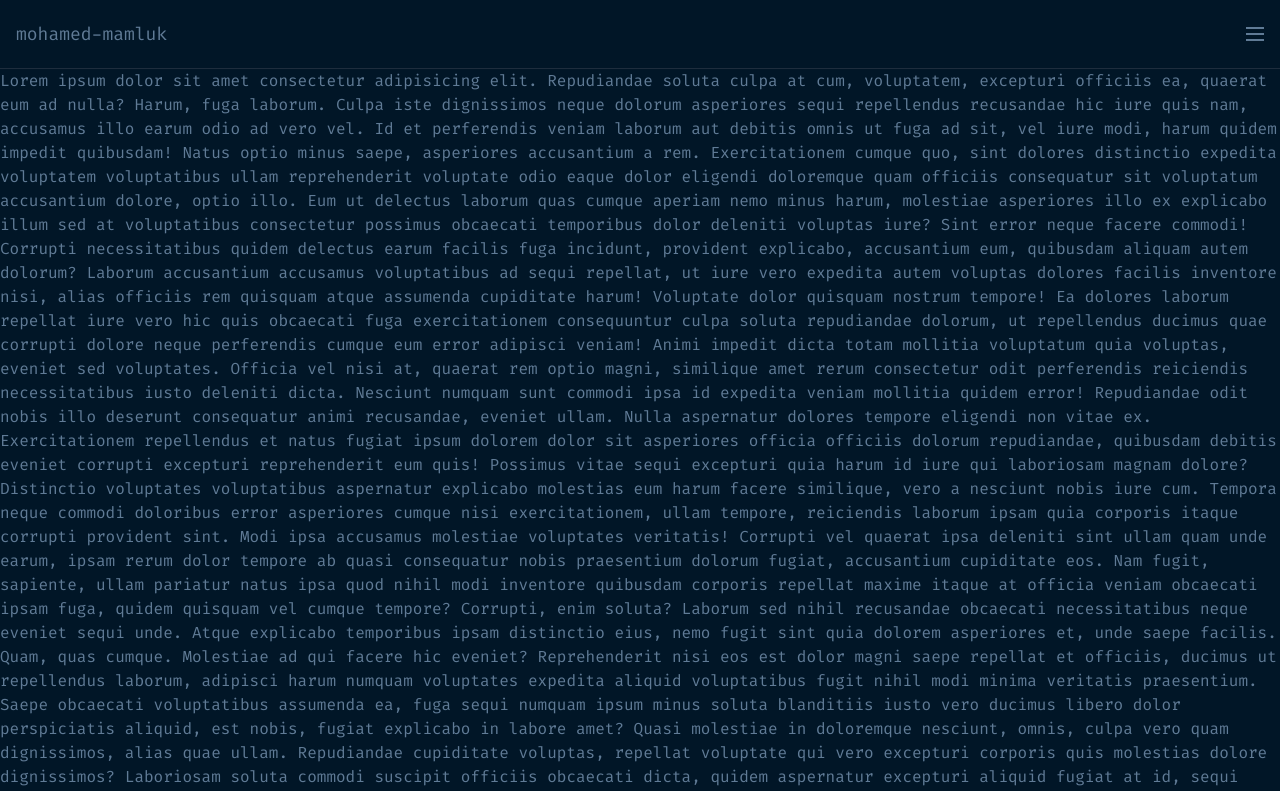
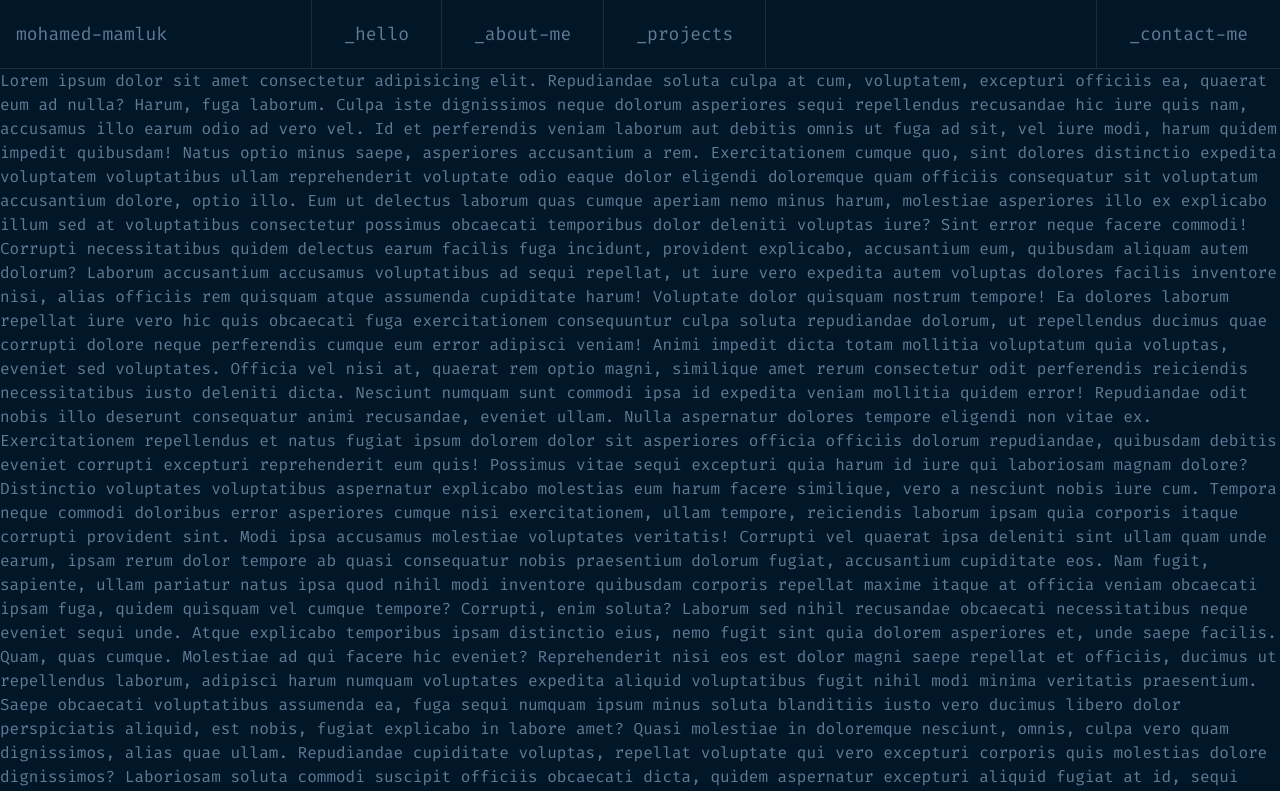
Before and after one commit to MohamedMamluk/portfolioV3, an Angular app: page /home in a window 1280 px wide. Shown: the top 791 px of the page. Built offline with nearby package versions, Linux system fonts and the light colour scheme.

Commit message:
ADD header for large screens

```diff
--- a/src/app/Components/header/header.component.html
+++ b/src/app/Components/header/header.component.html
@@ -1,13 +1,41 @@
 <header
   id="mobile__header-close"
-  class="flex items-center justify-between px-4 py-5 text-lg border-b border-b-[#1E2D3D]"
+  class="flex items-center justify-between px-4 py-5 lg:py-0 text-lg border-b border-b-[#1E2D3D]"
 >
-  <h1 class="">mohamed-mamluk</h1>
-  <div class="w-[18px]" (click)="toggleMenu()">
+  <div class="flex items-center">
+    <h1 class="mr-36">mohamed-mamluk</h1>
+    <div class="flex">
+      <a
+        class="hidden lg:block text-mainGray text-lg border-l border-[#1E2D3D] px-8 py-5"
+        routerLink="/home"
+        routerLinkActive="active_link"
+        >_hello</a
+      >
+      <a
+        class="hidden lg:block text-mainGray text-lg border-l border-[#1E2D3D] px-8 py-5"
+        routerLinkActive="active_link"
+        routerLink="/about"
+        >_about-me</a
+      >
+      <a
+        class="hidden lg:block text-mainGray text-lg border-l border-r border-[#1E2D3D] px-8 py-5"
+        routerLinkActive="active_link"
+        routerLink="/projects"
+        >_projects</a
+      >
+    </div>
+  </div>
+  <div class="w-[18px] lg:hidden" (click)="toggleMenu()">
     <span class="w-full block h-0.5 bg-mainGray mb-1"></span>
     <span class="w-full block h-0.5 bg-mainGray mb-1"></span>
     <span class="w-full block h-0.5 bg-mainGray"></span>
   </div>
+  <a
+    class="hidden lg:block text-mainGray text-lg border-l border-[#1E2D3D] pl-8 pr-4 py-5"
+    routerLinkActive="active_link"
+    routerLink="/contact"
+    >_contact-me</a
+  >
 </header>
 <div id="monile__menu" *ngIf="isMenuOpen" class="fixed inset-0 z-10 bg-mainBG">
   <div
@@ -17,7 +45,7 @@
     <h1 class="">mohamed-mamluk</h1>
     <div class="w-[18px]" (click)="toggleMenu()">X</div>
   </div>
-  <div class="flex flex-col justify-between h-[90%]">
+  <div class="flex flex-col justify-between h-[92%]">
     <div>
       <a
         class="block px-4 text-mainWhite py-5 text-lg border-b border-b-[#1E2D3D]"
@@ -27,7 +55,7 @@
         >{{ item.name }}</a
       >
     </div>
-    <footer class="flex border-t border-[#1E2D3D] items-center">
+    <footer class="flex border-t border-[#1E2D3D] items-center px-4">
       <div class="w-1/2">
         <h2>Find me on:</h2>
       </div>
```
